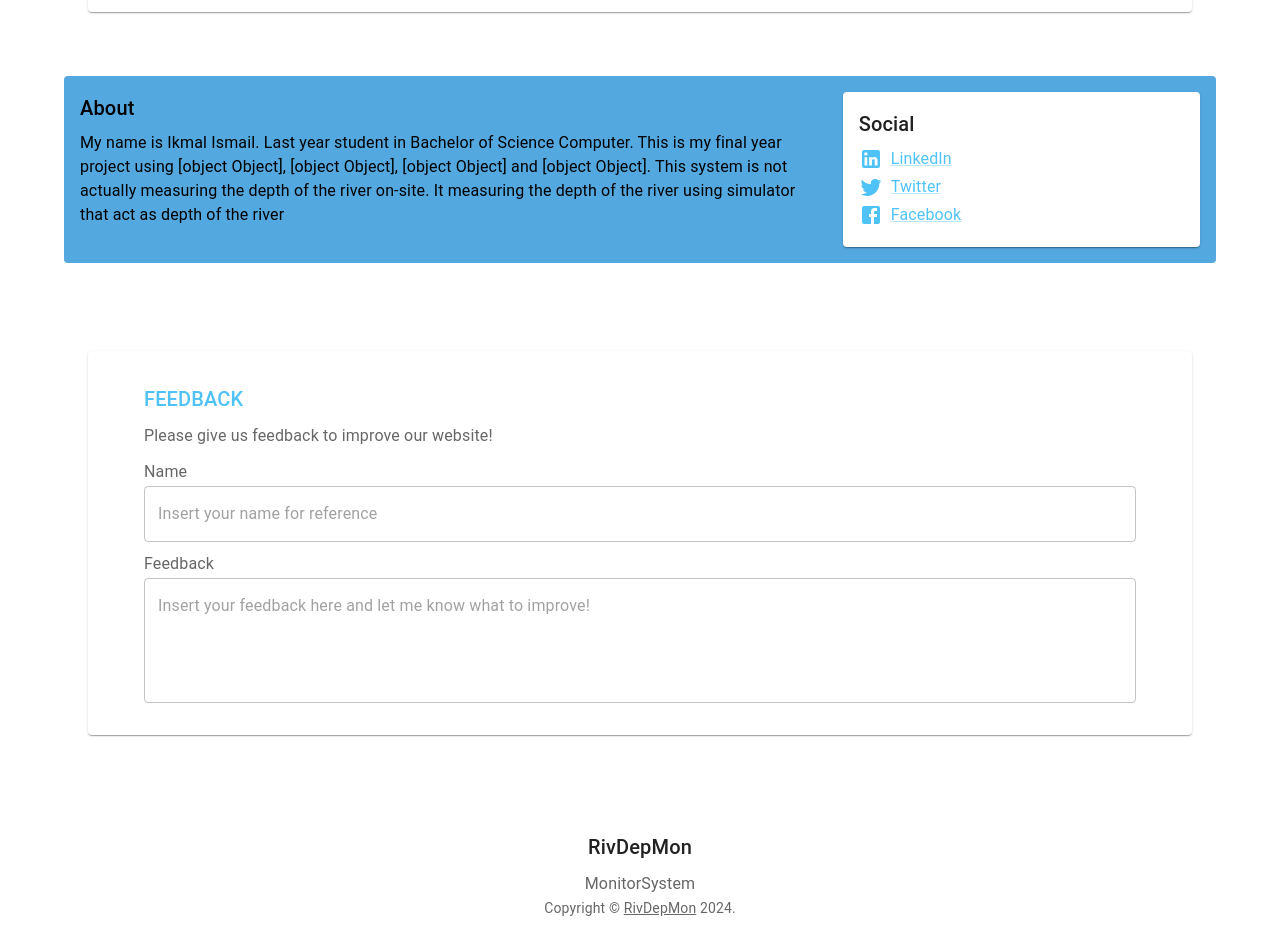
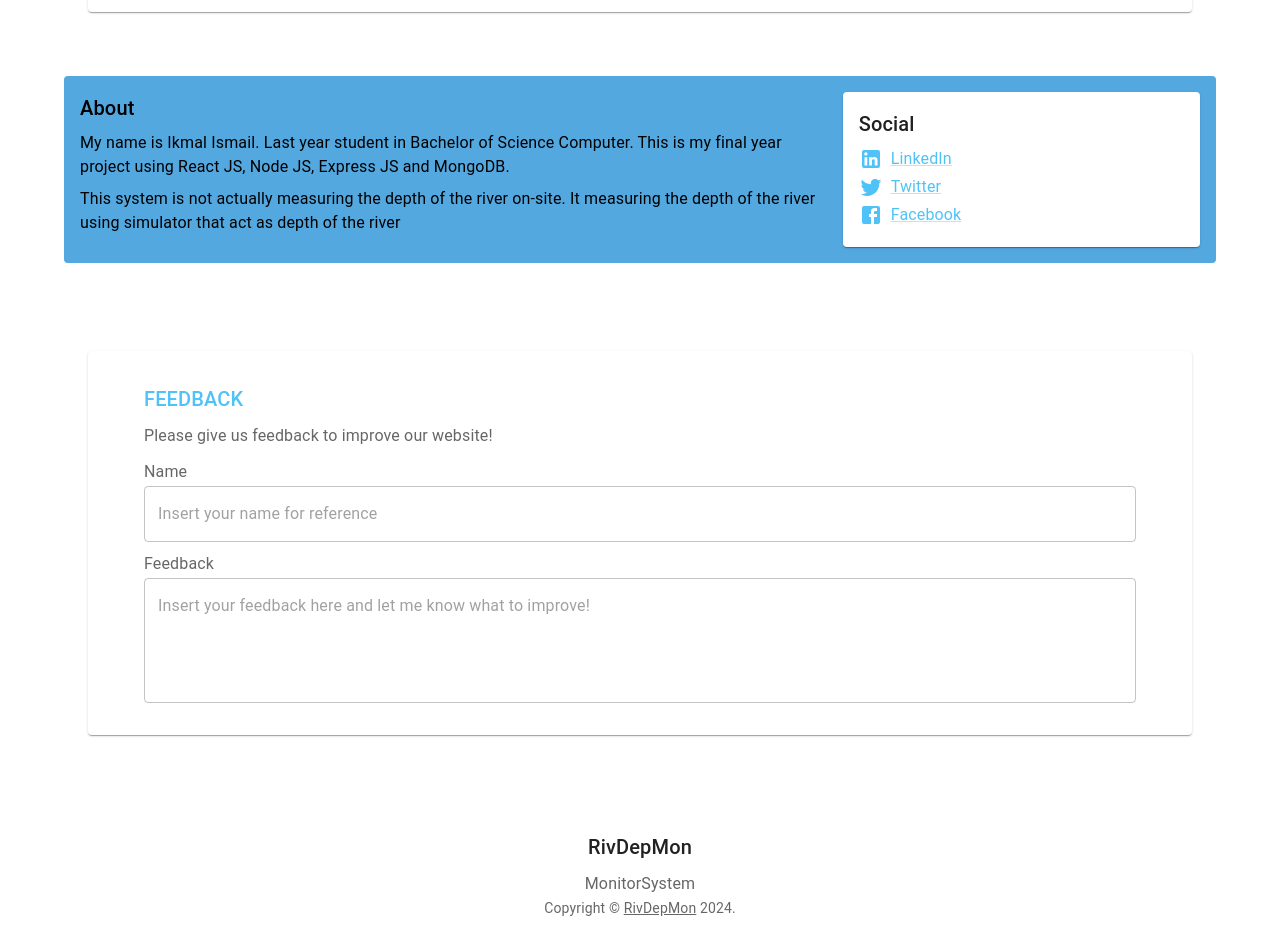
Before and after one commit to ikmalismail17/FrontendJS, a React (Vite) app: page / in a window 1280 px wide. Shown: the part 1700-2628 px from the top of the page. Built offline with nearby package versions, Linux system fonts and the light colour scheme; no server answers.

Commit message:
Modify about text

```diff
--- a/src/App.tsx
+++ b/src/App.tsx
@@ -71,8 +71,9 @@ const featuredPosts = [
 
 const sidebar = {
   title: 'About',
-  description:
-    `My name is Ikmal Ismail. Last year student in Bachelor of Science Computer. This is my final year project using ${<strong>React JS</strong>}, ${<strong>Node JS</strong>}, ${<strong>Express JS</strong>} and ${<strong>MongoDB</strong>}.\n\n` +
+  description1:
+    `My name is Ikmal Ismail. Last year student in Bachelor of Science Computer. This is my final year project using React JS, Node JS, Express JS and MongoDB.\n\n`,
+  description2:
     `This system is not actually measuring the depth of the river on-site. It measuring the depth of the river using simulator that act as depth of the river`,
   archives: [
     { title: 'March 2020', url: '#' },
@@ -250,7 +251,8 @@ function AppContent() {
                 <Grid item xs={12} md={12}>
                 <Sidebar
                   title={sidebar.title}
-                  description={sidebar.description}
+                  description1={sidebar.description1}
+                  description2={sidebar.description2}
                   archives={sidebar.archives}
                   social={sidebar.social}
                 />
--- a/src/components/SideBar.tsx
+++ b/src/components/SideBar.tsx
@@ -11,7 +11,8 @@ interface SidebarProps {
     url: string;
     title: string;
   }>;
-  description: string;
+  description1: string;
+  description2: string;
   social: ReadonlyArray<{
     icon: React.ElementType;
     name: string;
@@ -21,7 +22,7 @@ interface SidebarProps {
 }
 
 export default function Sidebar(props: SidebarProps) {
-  const { description, social, title } = props;
+  const { description1, description2, social, title } = props;
 
   return (
     <React.Fragment>
@@ -31,7 +32,8 @@ export default function Sidebar(props: SidebarProps) {
           <Typography variant="h6" gutterBottom sx={{ color:'black' }}>
             {title}
           </Typography>
-          <Typography sx={{ color:'black' }}>{description}</Typography>
+          <Typography sx={{ color:'black' }}>{description1}</Typography>
+          <Typography sx={{ color:'black', mt:1 }}>{description2}</Typography>
           </Grid>
           <Grid item xs={12} sm={4} md={4}>
           <Paper
```
